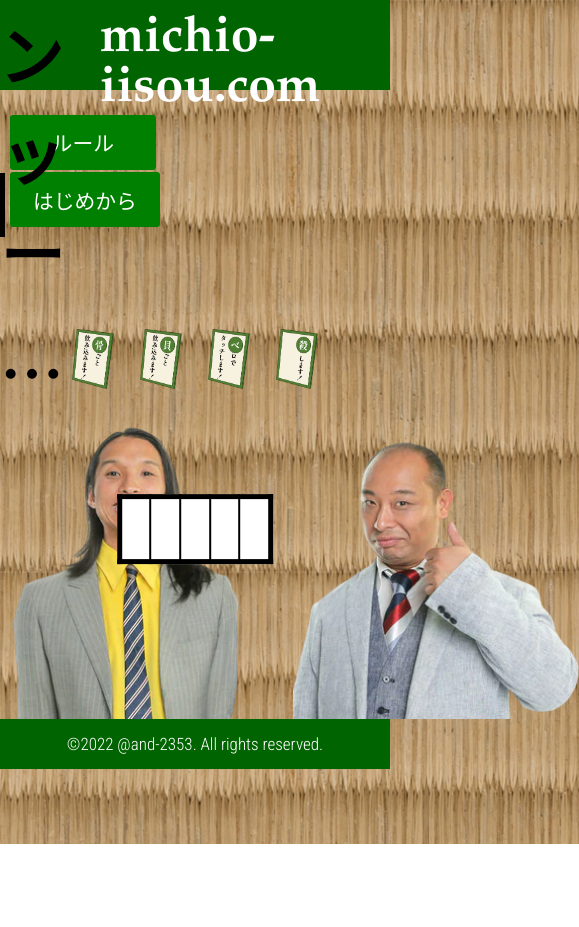
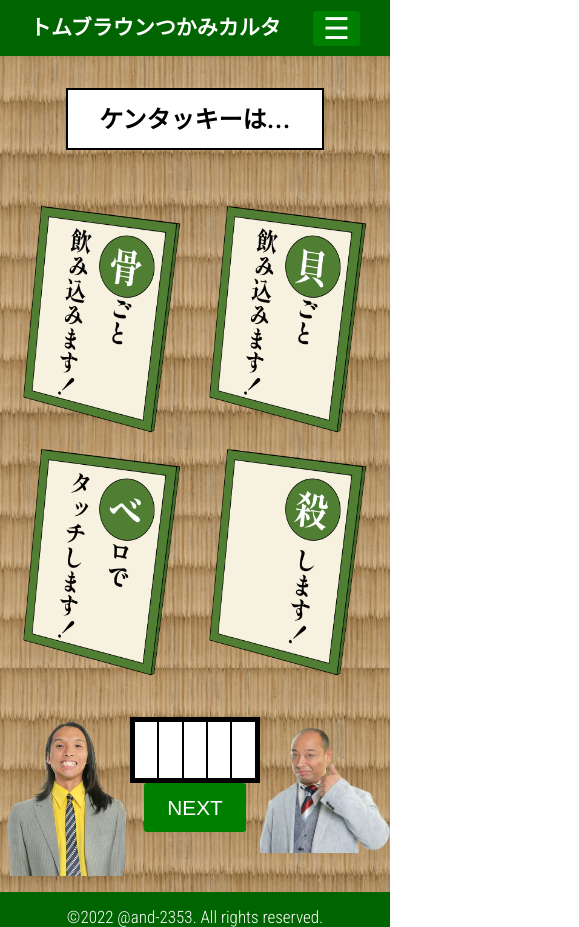
Before and after one commit to and-2353/ThomBrowne, a plain HTML site: page index.html in a window 390 px wide. Shown: the whole page, 579 px wide, since content can reach past the window. Before the commit the page ends 844 px from the top, so only its background shows below. Drawn offline with Linux system fonts and the light colour scheme; a web font is replaced by a local one.

Commit message:
レスポンシブ対応大部分完了

```diff
--- a/index.html
+++ b/index.html
@@ -2,21 +2,27 @@
 <html lang="ja">
 <head>
     <meta charset="utf-8">
-        <title>michio-iisou.com</title>
+    <meta name="viewport" content="width=device-width, initial-scale=1, maximum-scale=1, user-scalable=no">
+    <title>トムブラウンつかみカルタ</title>
     <link rel="icon" href="./materials/processed/icon/tori_karaage.gif">
     <link rel="stylesheet" href="style.css">
     <script src="script.js"></script>
     <link rel="preconnect" href="https://fonts.googleapis.com">
     <link rel="preconnect" href="https://fonts.gstatic.com" crossorigin>
+    <link rel="preconnect" href="https://fonts.googleapis.com">
+    <link rel="preconnect" href="https://fonts.gstatic.com" crossorigin>
+    <link rel="preconnect" href="https://fonts.googleapis.com">
+    <link rel="preconnect" href="https://fonts.gstatic.com" crossorigin>
+    <link href="https://fonts.googleapis.com/css2?family=Palette+Mosaic&display=swap" rel="stylesheet">
+    <link href="https://fonts.googleapis.com/css2?family=Darumadrop+One&display=swap" rel="stylesheet">
     <link href="https://fonts.googleapis.com/css2?family=Roboto+Condensed:wght@300;400&family=Concert+One&family=Shippori+Antique&display=swap" rel="stylesheet">
 </head>
 
-
 <body>
-        <!----- header----->
+    <!-- header -->
     <header>
         <h1 class="headline">
-                <a>michio-iisou.com</a>
+            <a>トムブラウンつかみカルタ</a>
         </h1>
         <ul class="nav-list">
             <li class="nav-list-item">
@@ -26,8 +32,11 @@
                 <button id="restart" onclick="reload()">はじめから</button>
             </li>
         </ul>
+        <button class="hamburger-menu" onclick="toggleMenu()">
+            ☰
+        </button>
     </header>
-        <!----- /header ----->
+    <!-- /header -->
 
     <!----- main ----->
     <div class="div-top">
@@ -45,22 +54,30 @@
             <hr size="3" color="000000">
             <h1 id="final-score"></h1>
             <div id="share"></div>
+            <button onclick="closeModal('modal-content-result')">戻る</button>
+            <button id="restart" onclick="reload()">はじめから</button>
         </div>
-            <div class="modal-content" id="modal-content-rule">
+        <div class="modal-content" id="modal-content-rule" style="display: none;">
             <h1>正しく繋がるものを選びましょう</h1>
             <h1>ミスが少なく解答が早いほど高いスコアが出ます</h1>
+            <button onclick="closeModal('modal-content-rule')">戻る</button>
+            <button id="restart" onclick="reload()">はじめから</button>
         </div>
 
-            <div id="b" class="mid-item"></div>
+        <div class="div-mid">
+            <div class="mid-row">
                 <div id="c" class="mid-item"><input id="im-p-0" type="image" src="./materials/processed/karuta/im0.png" alt="カルタ" onclick="Judge(this);"></div>
                 <div id="d" class="mid-item"><input id="im-p-1" type="image" src="./materials/processed/karuta/im1.png" alt="カルタ" onclick="Judge(this);"></div>
+            </div>
+            <div class="mid-row">
                 <div id="e" class="mid-item"><input id="im-p-2" type="image" src="./materials/processed/karuta/im2.png" alt="カルタ" onclick="Judge(this);"></div>
                 <div id="f" class="mid-item"><input id="im-p-3" type="image" src="./materials/processed/karuta/im3.png" alt="カルタ" onclick="Judge(this);"></div>
-            <div id="g" class="mid-item"></div>
+            </div>
+        </div>
     </div>
 
     <div class="div-bottom">
-            <span class="temp">
+        <span class="bottom-row">
             <div id="h" class="bottom-left-item"><img src="./materials/processed/background/nunokawa.png"></div>
             <div id="i" class="bottom-item">
                 <table class="result-table">
@@ -75,14 +92,15 @@
                 <div id="next-or-result">
                     <button id="next" onclick="changeIMG()">NEXT</button>
                 </div>
-
-                    <!--<button id="next" onclick="changeIMG()">NEXT</button>-->
             </div>
             <div id="j" class="bottom-right-item"><img src="./materials/processed/background/mitio.png"></div>
         </span>
     </div>
 
     <!----- /main ----->
+
+    <!-- モーダル背景 -->
+    <div class="modal-overlay" id="modal-overlay"></div>
 
     <!-- footer -->
     <footer>
--- a/script.js
+++ b/script.js
@@ -1,6 +1,26 @@
-//画像パスの配列を作成
+// 既存のコード
+
+// モーダルを開く関数
+function openModal(modalId) {
+    document.getElementById(modalId).style.display = 'block';
+    document.getElementById('modal-overlay').style.display = 'block';
+}
+
+// モーダルを閉じる関数
+function closeModal(modalId) {
+    document.getElementById(modalId).style.display = 'none';
+    document.getElementById('modal-overlay').style.display = 'none';
+}
+
+// ハンバーガーメニューの開閉関数
+function toggleMenu() {
+    const navList = document.querySelector('.nav-list');
+    navList.classList.toggle('active');
+}
+
+// 画像パスの配列を作成
 var paths = [];
-for (let i=0; i<22; i++) { // i < [画像数]
+for (let i = 0; i < 22; i++) { // i < [画像数]
     paths.push("./materials/processed/karuta/im" + i + ".png");
 }
 
@@ -134,17 +154,14 @@
 }
 
 function DisplayResult(){
-    document.getElementById('modal-content-result').style.visibility = 'visible'; //結果ダイアログ表示
+    openModal('modal-content-result'); // モーダルを表示
     document.getElementById('title').innerHTML = "リザルト"; // タイトル変更
     var result_time = collapsed_time/1000;
-
 
     document.getElementById('clear-time').innerHTML = "クリアタイム: " + result_time +"秒";
     document.getElementById('penalty').innerHTML = "ペナルティ: ×" + miss_num;
 
-
     var final_score = (Math.log((result_time/20) + (miss_num/4))) / (Math.log(0.5)) * 100;
-    // final_score_ = (-5) *(result_time + (miss_num * 10)) + 100;
     document.getElementById('final-score').innerHTML = "最終スコア：" + final_score.toFixed(2);
 
     var shareUrl  = 'https://twitter.com/intent/tweet';
@@ -152,19 +169,13 @@
     shareUrl += '&url='+encodeURIComponent('https://and-2353.github.io/ThomBrowne/');
 
     // シェアボタン追加
-    ;
     var shareLink = '<a href="' + shareUrl + '">twitter</a>';
     document.getElementById('share').innerHTML = '<h1>シェア：' + shareLink +'</h1>';
     document.getElementById('next-or-result').innerHTML = '<button id="result" onclick="reload()">はじめから</button>';
-
 }
 
 function DisplayRule(){
-    document.getElementById('modal-content-rule').style.visibility = 'visible'; //結果ダイアログ表示
-    document.getElementById('title').innerHTML = "ルール"; // タイトル変更
-
-    document.getElementById('next-or-result').innerHTML = '<button id="result" onclick="reload()">はじめから</button>';
-
+    openModal('modal-content-rule'); // ルールダイアログ表示
 }
 
 function reload(){
--- a/style.css
+++ b/style.css
@@ -1,7 +1,20 @@
 /* 全体の設定 */
 * {
-    margin:0; padding:0;
-  }
+    margin: 0;
+    padding: 0;
+    list-style: none;
+    max-width: 100%;
+    box-sizing: border-box;
+}
+
+/* サイト全体のフォント指定 */
+body {
+    font-family: "Garamond", "Shippori Mincho", "Noto Sans JP", sans-serif;
+    font-weight: 800 400;
+    background-image: url(./materials/processed/background/tatami.jpg);
+    background-size: cover;
+    overflow-x: hidden;
+}
 
 /* ヘッダーの設定 */
 header {
@@ -10,192 +23,106 @@
     padding: 15px 0;
     background-color: darkgreen;
     color: white;
+    display: flex;
+    justify-content: space-between;
+    align-items: center;
 }
 
-header .headline{
-    line-height: 50px;
-    float: left;
-    font-size: 50px;
-    margin-left: 100px;
+header .headline {
+    font-size: 30px;
+    margin-left: 20px;
+    flex-grow: 1;
 }
 
-/*ヘッダー右部のリスト(タイトルへ・クレジット など) */
 .nav-list {
-    line-height: 50px;
-    float: right;
-    margin-right: 80px;
-    list-style: none;
+    display: flex;
+    margin-right: 20px;
 }
 
 .nav-list-item {
-    list-style: none;
-    display: inline-block;
     margin: 0 10px;
 }
 
-/* サイト全体のフォント指定 */
-body {
-    font-family: "Garamond", "Shippori Mincho", "Noto Sans JP", sans-serif;
-    font-weight: 800 400;
-    background-image : url(./materials/processed/background/tatami.jpg);
-}
-
-.div-top{
+/* トップ部分の設定 */
+.div-top {
     display: flex;
-    height: 180px;
-    position: relative;
-
+    height: 125px;
+    justify-content: center;
+    align-items: center;
+    text-align: center;
 }
 
 .div-top .top-item {
-    width: 60%;
-    height: 30%;
-    text-align: center;
-    padding: 1% 2%;
-    position: absolute;
-    transform: translate(-50%, -50%);
-    top: 50%;
-    left: 50%;
+    width: 50%;
+    box-sizing: border-box;
     display: flex;
-    align-items: center; /* 文字左右中央寄せ */
-    justify-content: center; /* 文字上下中央寄せ */
-}
-
-.div-top .title{
-    font-size: 400%;
+    justify-content: center;
+    align-items: center;
     text-align: center;
 }
 
+.div-top .title {
+    font-size: 2rem;
+    background-color: white;
+    border: 2px solid black;
+    padding: 10px;
+    box-sizing: border-box;
+    width: 100%;
+}
+
+/* ミッド部分の設定 */
 .div-mid {
     display: flex;
-    height: auto;
-    margin-top: 30px;
-    position: relative;
+    justify-content: center;
+    margin-top: 10px;
+    flex-wrap: nowrap;
 }
 
-.div-mid #modal-content-result{
-    z-index: 1;
-    position: absolute;
-    transform: translate(-50%, -50%);
-    top: 50%;
-    left: 50%;
-    height: 100%;
-    width: 50%;
-    background-color: white;
-    border: solid 5px black;
-    color: black;
-    text-align: center;
-    padding: 2.5% 5%;
-    visibility: hidden;
+.mid-row {
+    display: flex;
+    flex-direction: row; /* 横並び */
+    justify-content: center;
+    width: auto;
 }
 
-
-.div-mid #modal-content-rule{
-    z-index: 2;
-    position: absolute;
-    transform: translate(-50%, -50%);
-    top: 50%;
-    left: 50%;
-    height: 100%;
-    width: 50%;
-    background-color: white;
-    border: solid 5px black;
-    color: black;
+.mid-item {
+    width: auto;
+    margin: 0 20px; /* アイテム間のマージン */
     text-align: center;
-    padding: 2.5% 5%;
-    visibility: hidden;
 }
 
-.div-mid .mid-item {
-    width: 10%;
-    height: 100%;
-    padding: 1% 2%;
-    box-sizing: border-box; /* padding, border をwidth, height の計算に考慮しないようにする */
-    text-align: center; /* 画像中央寄せ */
+.mid-item input {
+    width: 90%;
+    max-width: calc(100% - 50px);
 }
 
-.div-mid .mid-item input {
-    width: 80%;
-}
-
-.div-mid .mid-item input:hover {
-    opacity:0.7; filter:alpha(opacity=70);
-}
-
-#im-p-0 {
-    visibility: visible;
-}
-
-#a {
-    background-color: white;
-    font-weight:bold;
-    border: solid 5px black;
-}
-#b {
-
-    width: 15%;
-}
-#c {
-    width: 17.5%;
-}
-#d {
-    width: 17.5%;
-}
-#e {
-    width: 17.5%;
-}
-#f {
-    width: 17.4%;
-}
-#g {
-    width: 15%;
-}
-#h {
-    text-align: right;
-}
-
-#j {
-
-    text-align: left;
-}
-
-.div-bottom{
+/* ボトム部分の設定 */
+.div-bottom {
     display: flex;
-    height: 300px;
-    position: relative;
+    justify-content: space-between;
     margin-top: 20px;
 }
 
-.div-bottom .bottom-left-item {
-    width: 25%;
-    height: auto;
-
-    position: absolute;
+.bottom-row {
+    width: 100%;
+    display: flex;
+    flex-direction: row; /* 横並び */
+    justify-content: center;
 }
 
-.div-bottom .bottom-left-item img,
-.div-bottom .bottom-right-item img {
-    height: 300px;
+.bottom-left-item, .bottom-right-item {
+    width: 25%;
+    text-align: center;
 }
 
-
-.div-bottom .bottom-item {
-    width: 40%;
-    height: 50%;
+.bottom-item {
+    width: 100%;
     text-align: center;
-    padding: 1% 2%;
-    position: absolute;
-    top: 50%;
-    left: 50%;
-    transform: translate(-50%, -50%);
 }
 
-.div-bottom .bottom-right-item {
-    width: 25%;
-    height: 300px;
-    position: absolute;
-    top: 0%;
-    right: 0%;
+.bottom-left-item img, .bottom-right-item img {
+    width: 100%;
+    height: auto;
 }
 
 table {
@@ -220,51 +147,8 @@
     height: 100%;
 }
 
-#next-or-result button {
-    margin-top: 5%;
-}
-
-#next {
-    visibility: hidden;
-}
-
-/* ボタンのスタイル */
-button {
-    -moz-appearance: none;
-    -webkit-appearance: none;
-    appearance: none;
-
-    /* 整える */
-    margin: auto; /* 前後の隙間 */
-
-    font-size: 1.3em; /* フォントサイズ */
-    font-family: "Shippori Mincho", "Noto Sans JP", sans-serif;
-    font-weight: 800 400;
-    background-color: green; /* 背景色 */
-    color: #FFF; /* テキストカラー */
-    cursor: pointer; /* カーソルを指マークに */
-    border-radius: 3px; /* 角の丸み */
-    border: 0; /* 枠線を消す */
-    transition: 0.3s; /* ホバーの変化を滑らかに */
-}
-#restart  {
-    padding: 0.6em 1.1em;
-}
-
-#modal-open-rule {
-    padding: 0.6em 2em;
-}
-#next,
-#result {
-    padding: 0.6em 2em;
-}
-
-/* ボタンのホバー時の設定 */
-button:hover {
-    background-color: darkgreen; /* 背景色 */
-}
-
-footer{
+/* フッターの設定 */
+footer {
     width: 100%;
     height: 35px;
     background-color: darkgreen;
@@ -276,6 +160,146 @@
     font-weight: 300;
 }
 
-ul.footer-menu li {
-    display: inline;
+/* ボタンのスタイル */
+button {
+    appearance: none;
+    margin: auto;
+    font-size: 1.3em;
+    font-family: "Shippori Mincho", "Noto Sans JP", sans-serif;
+    font-weight: 800 400;
+    background-color: green;
+    color: #FFF;
+    cursor: pointer;
+    border-radius: 3px;
+    border: 0;
+    transition: 0.3s;
+    padding: 0.6em 1.1em;
 }
+
+button:hover {
+    background-color: darkgreen;
+}
+
+/* モーダル背景のスタイル */
+.modal-overlay {
+    position: fixed;
+    top: 0;
+    left: 0;
+    width: 100%;
+    height: 100%;
+    background: rgba(0, 0, 0, 0.5); /* 半透明の黒 */
+    z-index: 999; /* モーダルより手前に表示 */
+    display: none; /* 初期状態では非表示 */
+}
+
+/* ルールダイアログのスタイル */
+.modal-content {
+    position: fixed;
+    top: 50%; /* 縦方向の中央に表示する */
+    left: 50%; /* 横方向の中央に表示する */
+    transform: translate(-50%, -50%); /* 真ん中に配置するために調整 */
+    z-index: 1000; /* 一番手前に表示する */
+    background-color: white; /* 背景色を白に設定 */
+    padding: 20px; /* 内側の余白を追加 */
+    box-shadow: 0 4px 8px rgba(0, 0, 0, 0.1); /* 影を追加して浮き上がらせる */
+    display: none; /* 初期状態では非表示 */
+    width: 90%;
+    border: 2px solid black;
+}
+
+/* ハンバーガーメニューのスタイル */
+.hamburger-menu {
+    display: none;
+    font-size: 30px;
+    cursor: pointer;
+    margin-right: 20px;
+    padding: 0; /* 不要なパディングを削除 */
+}
+
+@media (min-width: 461px) {
+    .modal-content {
+        width: 60%; /* PCでは横幅が画面の60%になるようにする */
+    }
+}
+
+@media (max-width: 460px) {
+    header {
+        flex-direction: row;
+        height: auto;
+        padding: 10px;
+    }
+    header h1 a{
+        font-size: 70%;
+    }
+
+    .headline {
+        margin: 0;
+        font-size: 20px;
+    }
+    .nav-list {
+        display: none;
+        flex-direction: column;
+        align-items: center;
+        width: 100%;
+        margin: 20px 0;
+    }
+
+    .nav-list-item {
+        margin: 10px 0;
+    }
+
+    .hamburger-menu {
+        display: block;
+        margin-right: 20px;
+        padding-left: 10px;
+        padding-right: 10px;
+    }
+
+    .nav-list.active {
+        display: flex;
+    }
+
+    .div-top .top-item {
+        width: 66%;
+    }
+
+    .div-top .title {
+        font-size: 1.5rem;
+        padding: 10px;
+    }
+
+    .div-mid {
+        flex-direction: column;
+        justify-content: center;
+        flex-wrap: wrap;
+    }
+
+    .mid-row {
+        display: flex;
+        flex-direction: row;
+        justify-content: center;
+    }
+
+    .mid-item {
+        width: 45%;
+        margin: 5px;
+    }
+
+    .mid-item input {
+        max-width: calc(100% - 10px);
+    }
+
+    .div-bottom {
+        flex-direction: column;
+        align-items: center;
+    }
+
+    .bottom-left-item, .bottom-right-item, .bottom-item {
+        width: 100%;
+        margin: 10px 0;
+    }
+
+    .bottom-left-item img, .bottom-right-item img {
+        height: auto;
+    }
+}
```
Lines whose indentation alone changed are shown as unchanged.
